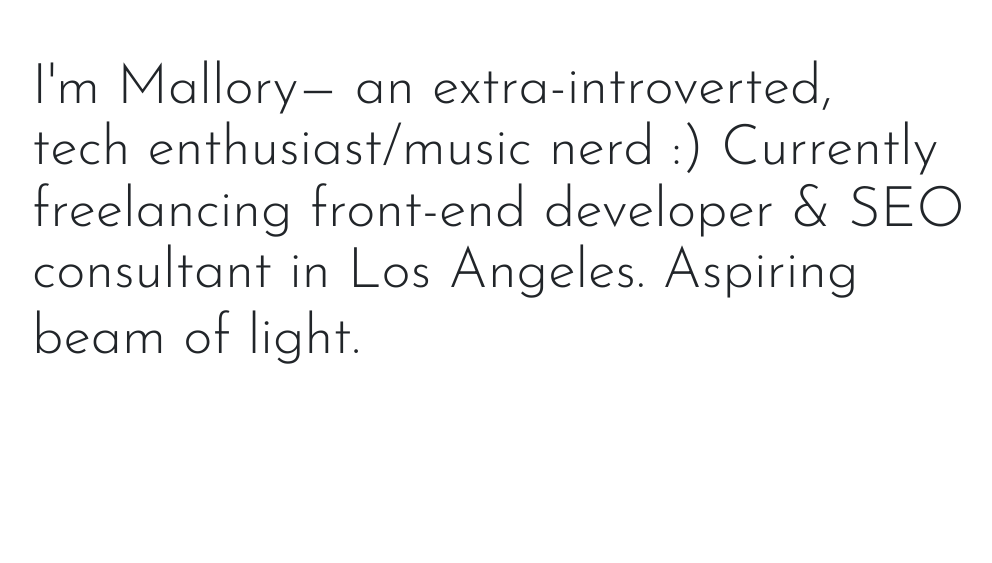
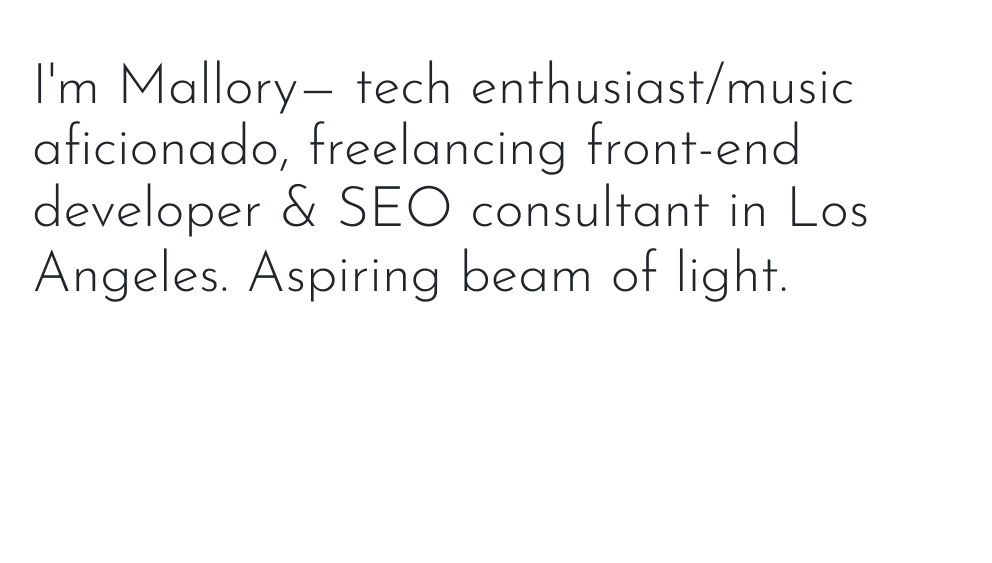
Before and after one commit to malloryporche/dev, a plain HTML site: page index.html in a window 1280 px wide. Shown: the part 179-742 px from the top of the page, without its empty margins (53-1045 px from the left). Drawn offline with nearby package versions, Linux system fonts and the light colour scheme.

Commit message:
Clean, Site header content completed

```diff
--- a/index.html
+++ b/index.html
@@ -6,7 +6,7 @@
 	<meta name="viewport" content="width=device-width, initial-scale=1, shrink-to-fit=no">
 
 
-	<title>Mallory Porch&eacute | 2017 SEO Consultant &amp Software Developer</title>
+	<title>Mallory Porch&eacute | 2017 Software Developer &amp SEO Consultant</title>
 
 	<!-- Google Analytics -->
 
@@ -41,7 +41,7 @@
 
 <header class="row">
 	<section class="col-lg-11 col-sm-12" id="splash">
-	<h1>I'm Mallory&mdash; an extra-introverted, tech&nbspenthusiast/music nerd :) Currently freelancing front-end developer &amp SEO consultant in Los Angeles. Aspiring<br>beam of light. <a href="#page-top"><i class="fa fa-chevron-down invisible"></i></a></h1>
+	<h1>I'm Mallory&mdash; tech&nbspenthusiast/music aficionado, freelancing front-end developer &amp SEO consultant in Los Angeles. Aspiring beam of light. <a href="#page-top"><i class="fa fa-chevron-down invisible"></i></a></h1>
 
 </section>
 
```
